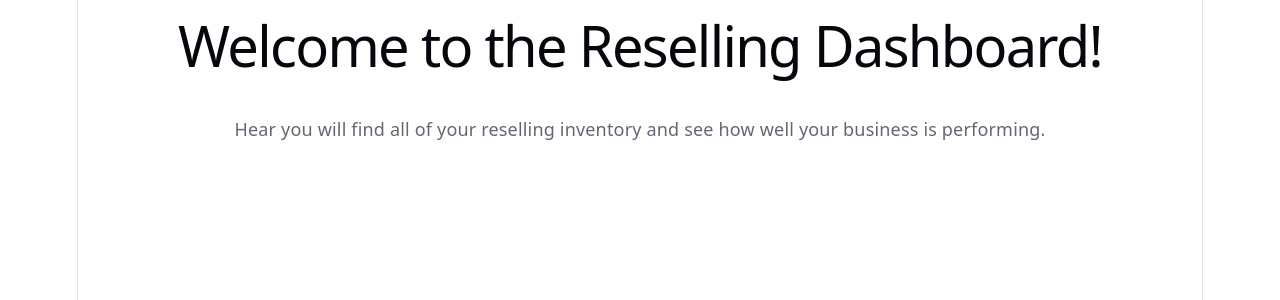
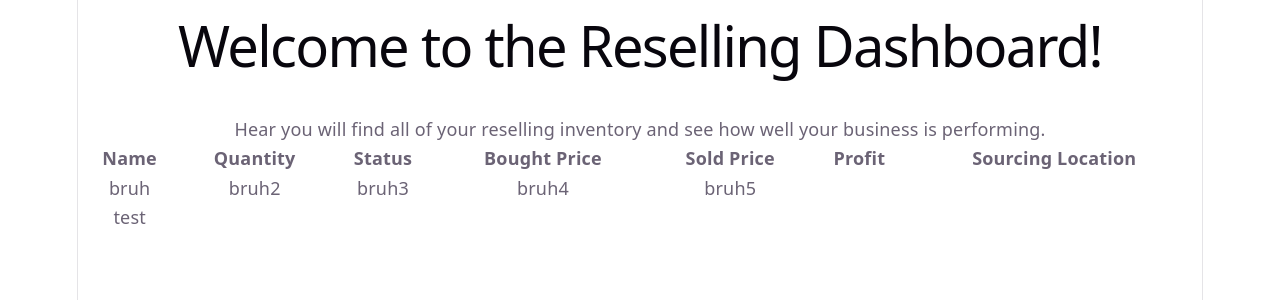
Before and after one commit to bhawk3/Reselling-Dash, a React (Vite) app: page / in a window 1280 px wide. Shown: the top 300 px of the page. Built offline with nearby package versions, Linux system fonts and the light colour scheme.

Commit message:
Basic components with Inventory/Dashboard set up without styling

```diff
--- /dev/null
+++ b/src/components/InventoryData.jsx
@@ -0,0 +1,15 @@
+//This is going to contain all of the <tr> data
+export default function InventoryData() {
+	return (
+		<>
+			<tr>
+				<td>bruh</td>
+				<td>bruh2</td>
+				<td>bruh3</td>
+				<td>bruh4</td>
+				<td>bruh5</td>
+			</tr>
+			<tr>test</tr>
+		</>
+	);
+}
--- a/src/components/InventoryManager.jsx
+++ b/src/components/InventoryManager.jsx
@@ -1,5 +1,25 @@
 //This is going to contain the table head / tbody and then the individual table rows will get placed in their own component
+import InventoryData from "./InventoryData";
 
 export default function InventoryManager() {
-	return <></>;
+	return (
+		<>
+			<table>
+				<thead>
+					<tr>
+						<th>Name</th>
+						<th>Quantity</th>
+						<th>Status</th>
+						<th>Bought Price</th>
+						<th>Sold Price</th>
+						<th>Profit</th>
+						<th>Sourcing Location</th>
+					</tr>
+				</thead>
+				<tbody>
+					<InventoryData />
+				</tbody>
+			</table>
+		</>
+	);
 }
```
